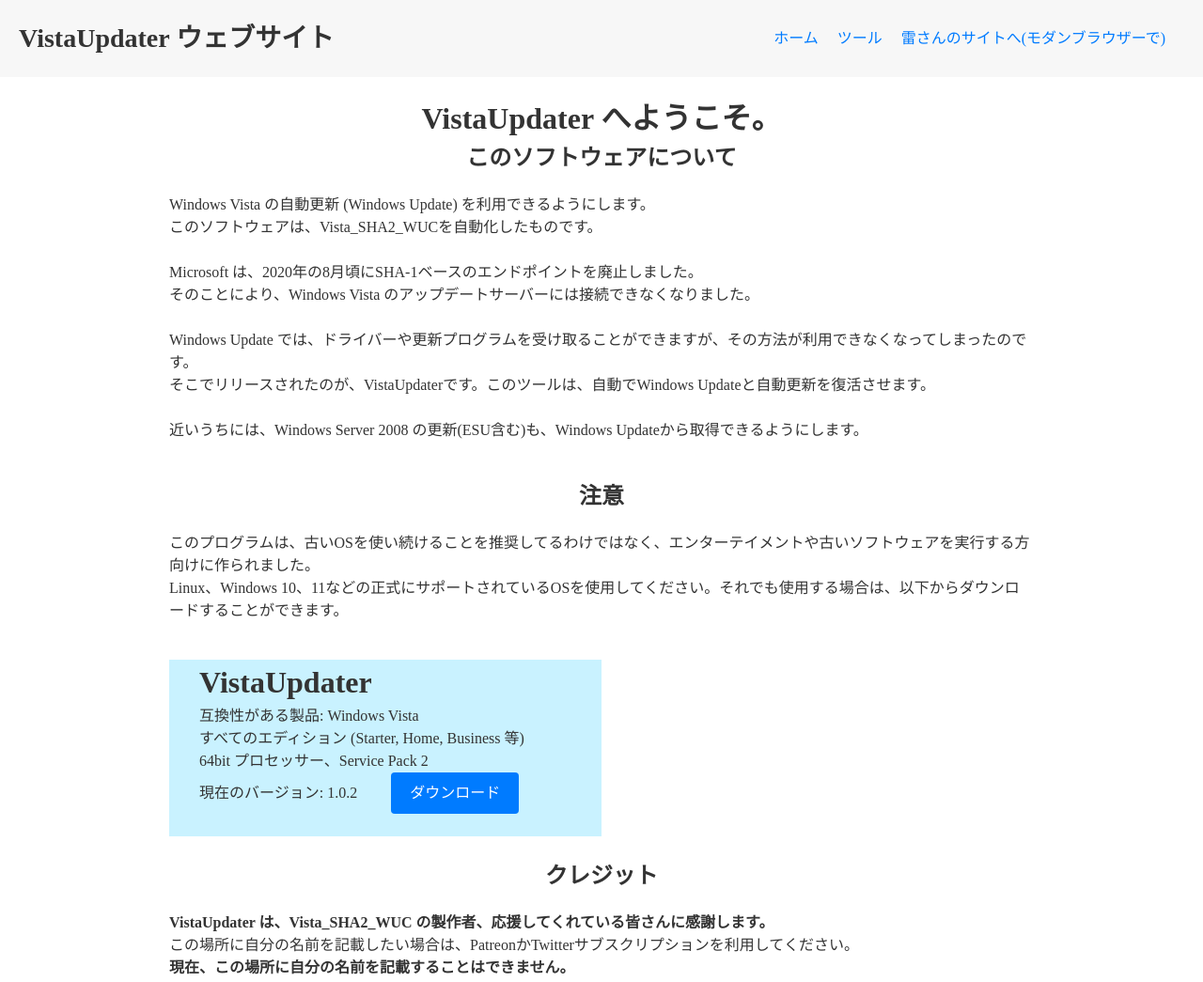
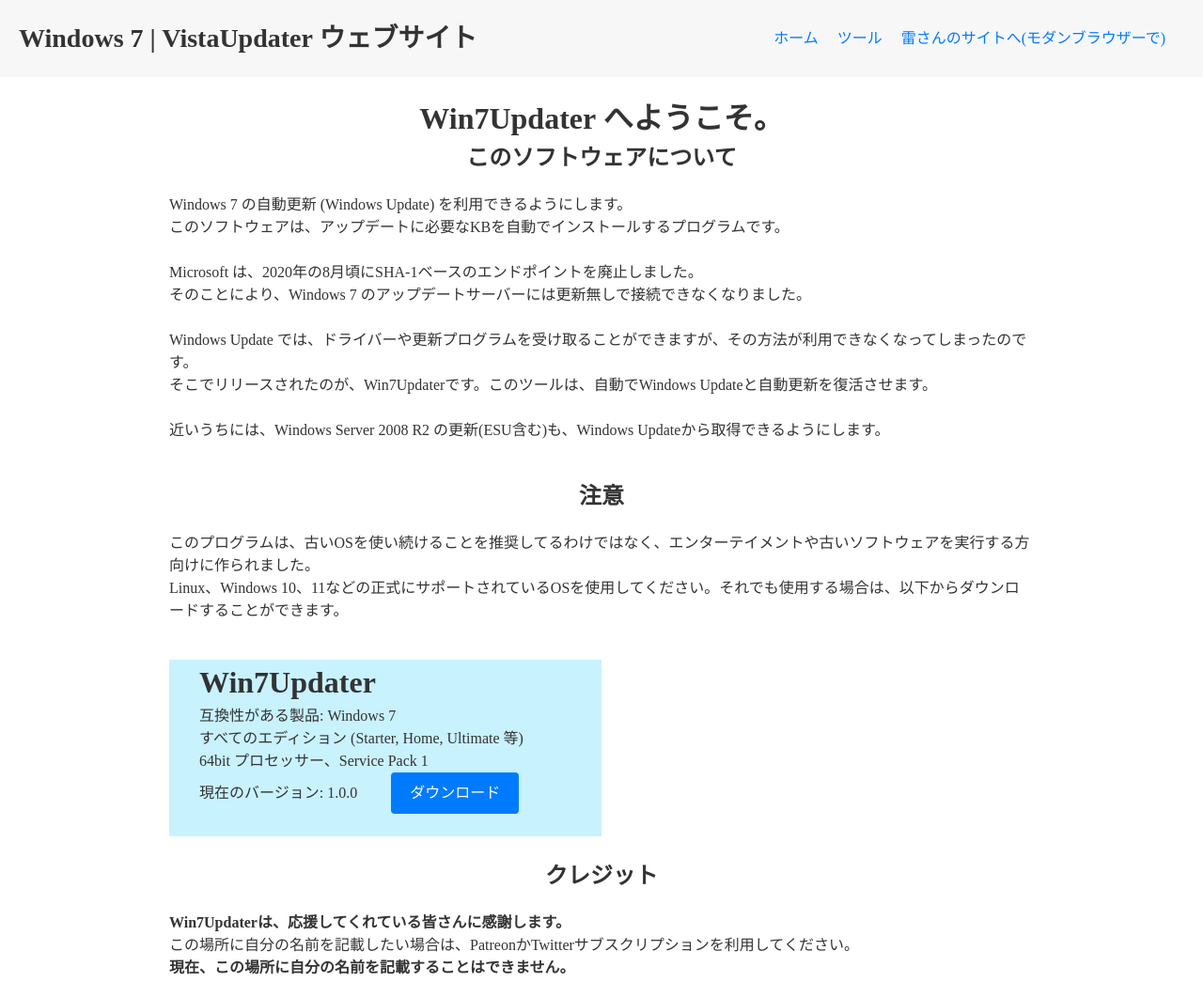
Before and after one commit to VistaUpdater/Website, a plain HTML site: page win7/index.html in a window 1280 px wide. Shown: the top 1045 px of the page at 94% size. Drawn offline with Linux system fonts and the light colour scheme; files that its build step writes are made by us from their sources; files whose address does not match are found by name.

Commit message:
Fixes and W7 Supporting

```diff
--- a/index.html
+++ b/win7/index.html
@@ -9,29 +9,29 @@
 
 <body>
   <header>
-    <h1>VistaUpdater ウェブサイト</h1>
+    <h1>Windows 7 | VistaUpdater ウェブサイト</h1>
     <nav>
       <ul>
         <li><a href="/index.html">ホーム</a></li>
         <li><a href="/tools.html">ツール</a></li>
-        <li><a href="https://www.uplauncher.xyz">雷さんのサイトへ(モダンブラウザーで)</a></li>
+        <li><a href="https://rai.uplauncher.xyz">雷さんのサイトへ(モダンブラウザーで)</a></li>
       </ul>
     </nav>
   </header>
   <main>
-    <h1>VistaUpdater へようこそ。</h1>
+    <h1>Win7Updater へようこそ。</h1>
     <section>
       <h2>このソフトウェアについて</h2>
-      <p class="left">Windows Vista の自動更新 (Windows Update) を利用できるようにします。<br>
-        このソフトウェアは、Vista_SHA2_WUCを自動化したものです。<br><br>
+      <p class="left">Windows 7 の自動更新 (Windows Update) を利用できるようにします。<br>
+        このソフトウェアは、アップデートに必要なKBを自動でインストールするプログラムです。<br><br>
 
         Microsoft は、2020年の8月頃にSHA-1ベースのエンドポイントを廃止しました。<br>
-        そのことにより、Windows Vista のアップデートサーバーには接続できなくなりました。<br><br>
+        そのことにより、Windows 7 のアップデートサーバーには更新無しで接続できなくなりました。<br><br>
 
         Windows Update では、ドライバーや更新プログラムを受け取ることができますが、その方法が利用できなくなってしまったのです。<br>
-        そこでリリースされたのが、VistaUpdaterです。このツールは、自動でWindows Updateと自動更新を復活させます。<br><br>
+        そこでリリースされたのが、Win7Updaterです。このツールは、自動でWindows Updateと自動更新を復活させます。<br><br>
 
-        近いうちには、Windows Server 2008 の更新(ESU含む)も、Windows Updateから取得できるようにします。<br></p>
+        近いうちには、Windows Server 2008 R2 の更新(ESU含む)も、Windows Updateから取得できるようにします。<br></p>
     </section>
     <section>
       <h2>注意</h2>
@@ -40,18 +40,18 @@
     </section>
 
     <div class="left" style="background-color: rgb(201, 242, 255); width: 50%;">
-      <h1>&emsp;VistaUpdater</h1>
-      <p>&emsp;&emsp;互換性がある製品: Windows Vista<br>
-        &emsp;&emsp;すべてのエディション (Starter, Home, Business 等)<br>
-        &emsp;&emsp;64bit プロセッサー、Service Pack 2</p>
-        &emsp;&emsp;現在のバージョン: 1.0.2
-        &emsp;&emsp;<a class="button" href="/tools/VistaUpdater-version-1.0.2.zip">ダウンロード</a><br><br>
+      <h1>&emsp;Win7Updater</h1>
+      <p>&emsp;&emsp;互換性がある製品: Windows 7<br>
+        &emsp;&emsp;すべてのエディション (Starter, Home, Ultimate 等)<br>
+        &emsp;&emsp;64bit プロセッサー、Service Pack 1</p>
+        &emsp;&emsp;現在のバージョン: 1.0.0
+        &emsp;&emsp;<a class="button" href="/tools/Win7Updater-version-1.0.0.exe">ダウンロード</a><br><br>
     </div><br>
 
     <section>
       <h2>クレジット</h2>
       <p class="left">
-        <strong>VistaUpdater は、Vista_SHA2_WUC の製作者、応援してくれている皆さんに感謝します。</strong><br>
+        <strong>Win7Updaterは、応援してくれている皆さんに感謝します。</strong><br>
         この場所に自分の名前を記載したい場合は、PatreonかTwitterサブスクリプションを利用してください。<br>
         <strong>現在、この場所に自分の名前を記載することはできません。</strong></p>
     </section>
```
Also changed, not shown: tools.html (+10 -2 lines), 1 other file.
